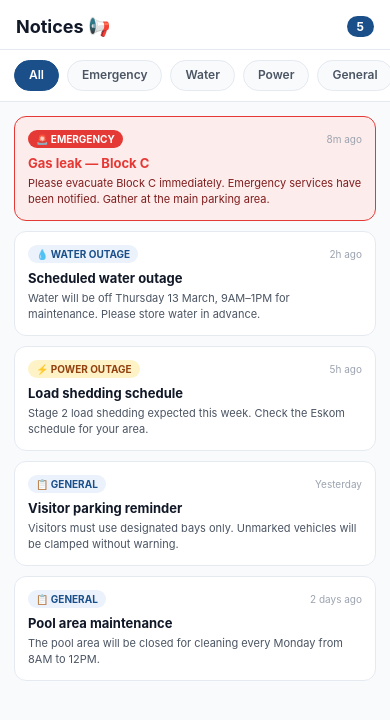
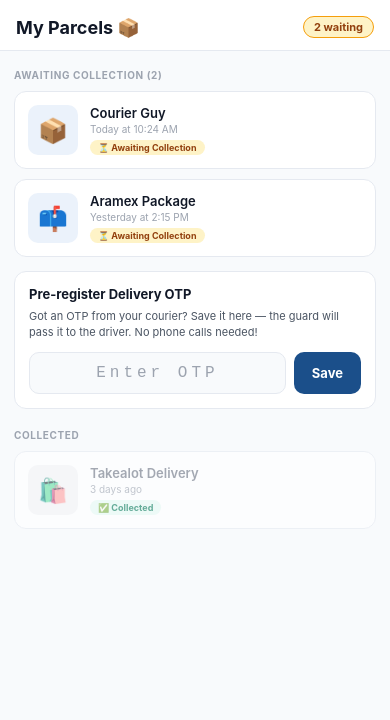
Before and after one commit to waizmohamed-rgb/ComplexCare, a React Native app: screen / in a window 390 px wide. Shown: the top 720 px of the page. Built offline with nearby package versions, Linux system fonts and the light colour scheme.

Commit message:
Added parcels screen

```diff
--- a/App.js
+++ b/App.js
@@ -1,11 +1,11 @@
 import { StatusBar } from 'expo-status-bar';
-import NoticesScreen from './screens/NoticesScreen';
+import ParcelsScreen from './screens/ParcelsScreen';
 
 export default function App() {
   return (
     <>
       <StatusBar style="dark" />
-      <NoticesScreen />
+      <ParcelsScreen />
     </>
   );
 }
--- /dev/null
+++ b/screens/ParcelsScreen.js
@@ -0,0 +1,284 @@
+import React, { useState } from 'react';
+import {
+  View, Text, StyleSheet, ScrollView,
+  TouchableOpacity, SafeAreaView, TextInput, Alert
+} from 'react-native';
+
+export default function ParcelsScreen() {
+  const [otp, setOtp] = useState('');
+
+  const parcels = [
+    {
+      id: 1,
+      courier: 'Courier Guy',
+      icon: '📦',
+      date: 'Today at 10:24 AM',
+      collected: false,
+    },
+    {
+      id: 2,
+      courier: 'Aramex Package',
+      icon: '📫',
+      date: 'Yesterday at 2:15 PM',
+      collected: false,
+    },
+    {
+      id: 3,
+      courier: 'Takealot Delivery',
+      icon: '🛍️',
+      date: '3 days ago',
+      collected: true,
+    },
+  ];
+
+  const uncollected = parcels.filter(p => !p.collected);
+  const collected = parcels.filter(p => p.collected);
+
+  const handleSaveOtp = () => {
+    if (!otp) {
+      Alert.alert('Error', 'Please enter your OTP first');
+      return;
+    }
+    Alert.alert('OTP Saved! ✅', 'Your delivery OTP has been saved. The guard will pass it to the courier driver.');
+    setOtp('');
+  };
+
+  return (
+    <SafeAreaView style={styles.container}>
+      <View style={styles.topBar}>
+        <Text style={styles.title}>My Parcels 📦</Text>
+        <View style={styles.badge}>
+          <Text style={styles.badgeText}>{uncollected.length} waiting</Text>
+        </View>
+      </View>
+
+      <ScrollView style={styles.body} showsVerticalScrollIndicator={false}>
+
+        <Text style={styles.sectionLabel}>AWAITING COLLECTION ({uncollected.length})</Text>
+
+        {uncollected.map(parcel => (
+          <View key={parcel.id} style={styles.parcelCard}>
+            <View style={styles.parcelIcon}>
+              <Text style={styles.parcelIconText}>{parcel.icon}</Text>
+            </View>
+            <View style={styles.parcelInfo}>
+              <Text style={styles.parcelName}>{parcel.courier}</Text>
+              <Text style={styles.parcelDate}>{parcel.date}</Text>
+              <View style={styles.parcelBadge}>
+                <Text style={styles.parcelBadgeText}>⏳ Awaiting Collection</Text>
+              </View>
+            </View>
+          </View>
+        ))}
+
+        <View style={styles.otpCard}>
+          <Text style={styles.otpTitle}>Pre-register Delivery OTP</Text>
+          <Text style={styles.otpBody}>
+            Got an OTP from your courier? Save it here — the guard will pass it to the driver. No phone calls needed!
+          </Text>
+          <View style={styles.otpRow}>
+            <TextInput
+              style={styles.otpInput}
+              placeholder="Enter OTP"
+              placeholderTextColor="#9CA3AF"
+              value={otp}
+              onChangeText={setOtp}
+              keyboardType="number-pad"
+              maxLength={8}
+            />
+            <TouchableOpacity style={styles.otpBtn} onPress={handleSaveOtp}>
+              <Text style={styles.otpBtnText}>Save</Text>
+            </TouchableOpacity>
+          </View>
+        </View>
+
+        {collected.length > 0 && (
+          <>
+            <Text style={styles.sectionLabel}>COLLECTED</Text>
+            {collected.map(parcel => (
+              <View key={parcel.id} style={[styles.parcelCard, styles.parcelCardCollected]}>
+                <View style={[styles.parcelIcon, styles.parcelIconCollected]}>
+                  <Text style={styles.parcelIconText}>{parcel.icon}</Text>
+                </View>
+                <View style={styles.parcelInfo}>
+                  <Text style={[styles.parcelName, styles.parcelNameCollected]}>
+                    {parcel.courier}
+                  </Text>
+                  <Text style={styles.parcelDate}>{parcel.date}</Text>
+                  <View style={[styles.parcelBadge, styles.parcelBadgeCollected]}>
+                    <Text style={styles.parcelBadgeTextCollected}>✅ Collected</Text>
+                  </View>
+                </View>
+              </View>
+            ))}
+          </>
+        )}
+
+        <View style={{ height: 20 }} />
+      </ScrollView>
+    </SafeAreaView>
+  );
+}
+
+const styles = StyleSheet.create({
+  container: {
+    flex: 1,
+    backgroundColor: '#F8FAFC',
+  },
+  topBar: {
+    backgroundColor: 'white',
+    padding: 16,
+    paddingBottom: 12,
+    flexDirection: 'row',
+    alignItems: 'center',
+    justifyContent: 'space-between',
+    borderBottomWidth: 1,
+    borderBottomColor: '#E5E9F0',
+  },
+  title: {
+    fontSize: 18,
+    fontWeight: '700',
+    color: '#111827',
+  },
+  badge: {
+    backgroundColor: '#FEF3C7',
+    borderRadius: 100,
+    paddingHorizontal: 10,
+    paddingVertical: 3,
+    borderWidth: 1,
+    borderColor: '#F59E0B',
+  },
+  badgeText: {
+    fontSize: 11,
+    fontWeight: '700',
+    color: '#92400E',
+  },
+  body: {
+    flex: 1,
+    padding: 14,
+  },
+  sectionLabel: {
+    fontSize: 10,
+    fontWeight: '700',
+    color: '#9CA3AF',
+    letterSpacing: 0.6,
+    marginBottom: 10,
+    marginTop: 4,
+  },
+  parcelCard: {
+    backgroundColor: 'white',
+    borderRadius: 12,
+    padding: 13,
+    borderWidth: 1.5,
+    borderColor: '#E5E9F0',
+    flexDirection: 'row',
+    alignItems: 'center',
+    gap: 12,
+    marginBottom: 10,
+  },
+  parcelCardCollected: {
+    opacity: 0.6,
+  },
+  parcelIcon: {
+    width: 50,
+    height: 50,
+    borderRadius: 10,
+    backgroundColor: '#EBF2FB',
+    alignItems: 'center',
+    justifyContent: 'center',
+    flexShrink: 0,
+  },
+  parcelIconCollected: {
+    backgroundColor: '#F3F4F6',
+  },
+  parcelIconText: {
+    fontSize: 24,
+  },
+  parcelInfo: {
+    flex: 1,
+  },
+  parcelName: {
+    fontSize: 13,
+    fontWeight: '600',
+    color: '#111827',
+  },
+  parcelNameCollected: {
+    color: '#6B7280',
+  },
+  parcelDate: {
+    fontSize: 10,
+    color: '#9CA3AF',
+    marginTop: 2,
+  },
+  parcelBadge: {
+    backgroundColor: '#FEF3C7',
+    borderRadius: 100,
+    paddingHorizontal: 8,
+    paddingVertical: 2,
+    alignSelf: 'flex-start',
+    marginTop: 5,
+  },
+  parcelBadgeCollected: {
+    backgroundColor: '#E6FAF3',
+  },
+  parcelBadgeText: {
+    fontSize: 9,
+    fontWeight: '700',
+    color: '#92400E',
+  },
+  parcelBadgeTextCollected: {
+    fontSize: 9,
+    fontWeight: '700',
+    color: '#047857',
+  },
+  otpCard: {
+    backgroundColor: 'white',
+    borderRadius: 12,
+    padding: 14,
+    borderWidth: 1.5,
+    borderColor: '#E5E9F0',
+    marginBottom: 16,
+    marginTop: 4,
+  },
+  otpTitle: {
+    fontSize: 13,
+    fontWeight: '700',
+    color: '#111827',
+    marginBottom: 6,
+  },
+  otpBody: {
+    fontSize: 11,
+    color: '#4B5563',
+    lineHeight: 16,
+    marginBottom: 12,
+  },
+  otpRow: {
+    flexDirection: 'row',
+    gap: 8,
+  },
+  otpInput: {
+    flex: 1,
+    backgroundColor: '#F8FAFC',
+    borderWidth: 1.5,
+    borderColor: '#E5E9F0',
+    borderRadius: 10,
+    padding: 11,
+    fontSize: 16,
+    fontFamily: 'monospace',
+    color: '#111827',
+    letterSpacing: 4,
+    textAlign: 'center',
+  },
+  otpBtn: {
+    backgroundColor: '#1B4F8A',
+    borderRadius: 10,
+    paddingHorizontal: 18,
+    alignItems: 'center',
+    justifyContent: 'center',
+  },
+  otpBtnText: {
+    color: 'white',
+    fontWeight: '700',
+    fontSize: 13,
+  },
+});
```
